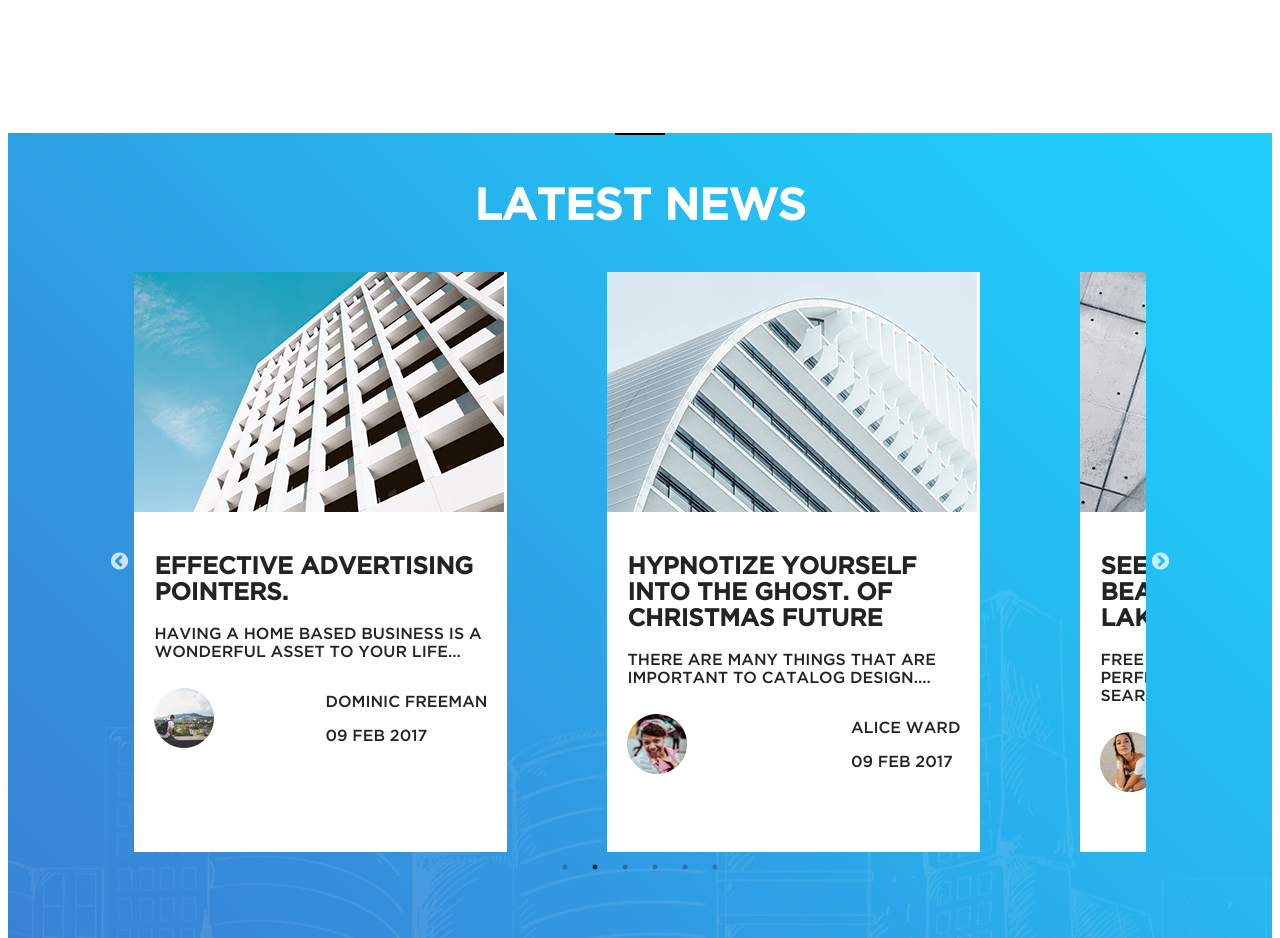
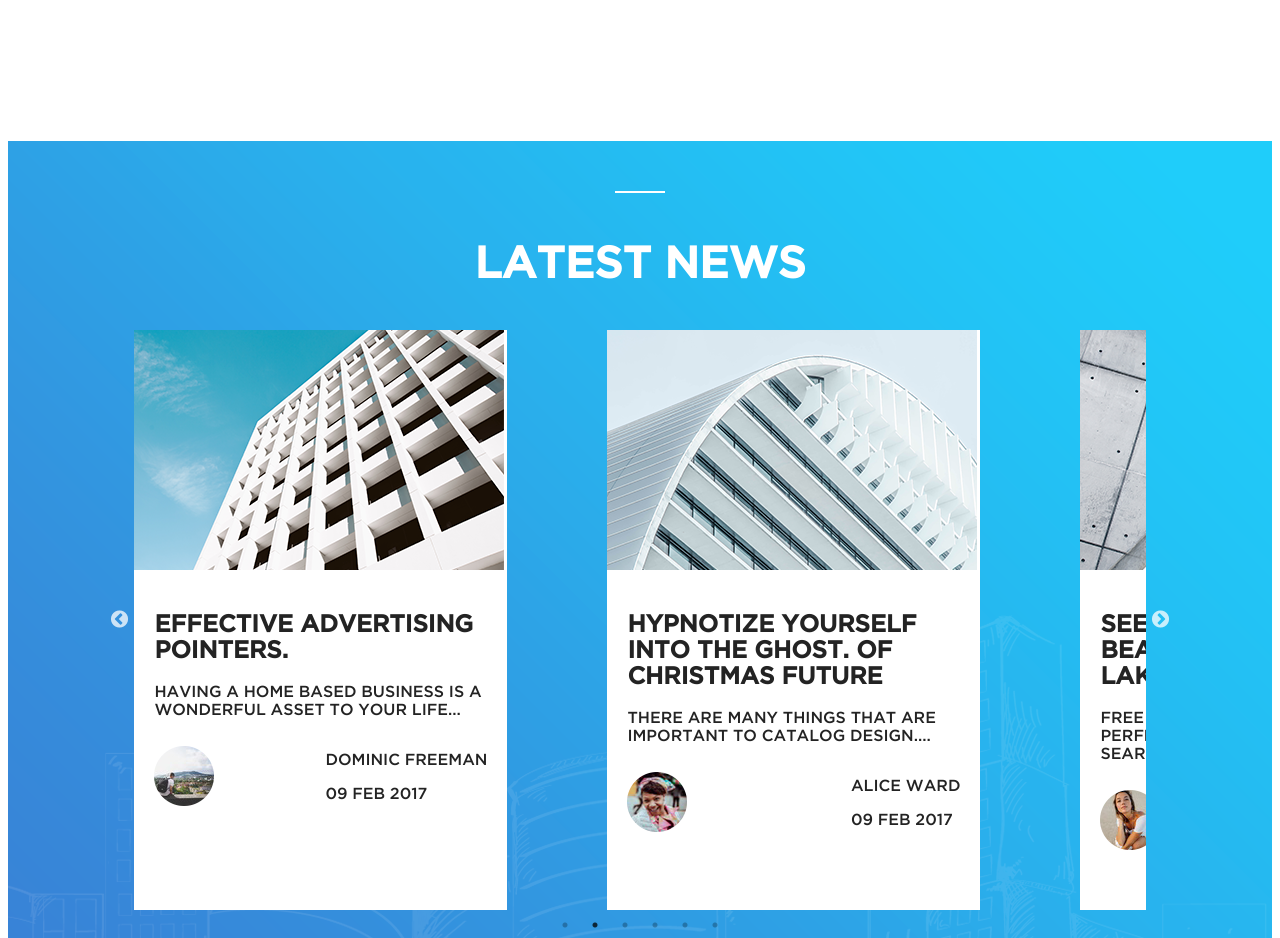
Before and after one commit to artofnext/br_exam_2_js, a website: page index.html in a window 1280 px wide. Shown: the part 2300-3238 px from the top of the page. Drawn offline with nearby package versions, Linux system fonts and the light colour scheme.

Commit message:
line styles

```diff
--- a/css/styles.scss
+++ b/css/styles.scss
@@ -18,7 +18,6 @@ ul {
     list-style: none;
     li:hover {
         text-shadow: 0 0 3px white;
-
     }
 }
 
@@ -178,6 +177,12 @@ a {
     height: 1000px;
     background-repeat: no-repeat;
     background-position: center;
+    // margin-top: 50px;
+    padding-top: 50px;
+
+    .section__line hr {
+        border: 1px solid white;
+    }
 }
 
 //Slider 2
```
Also changed, not shown: css/styles.css.
